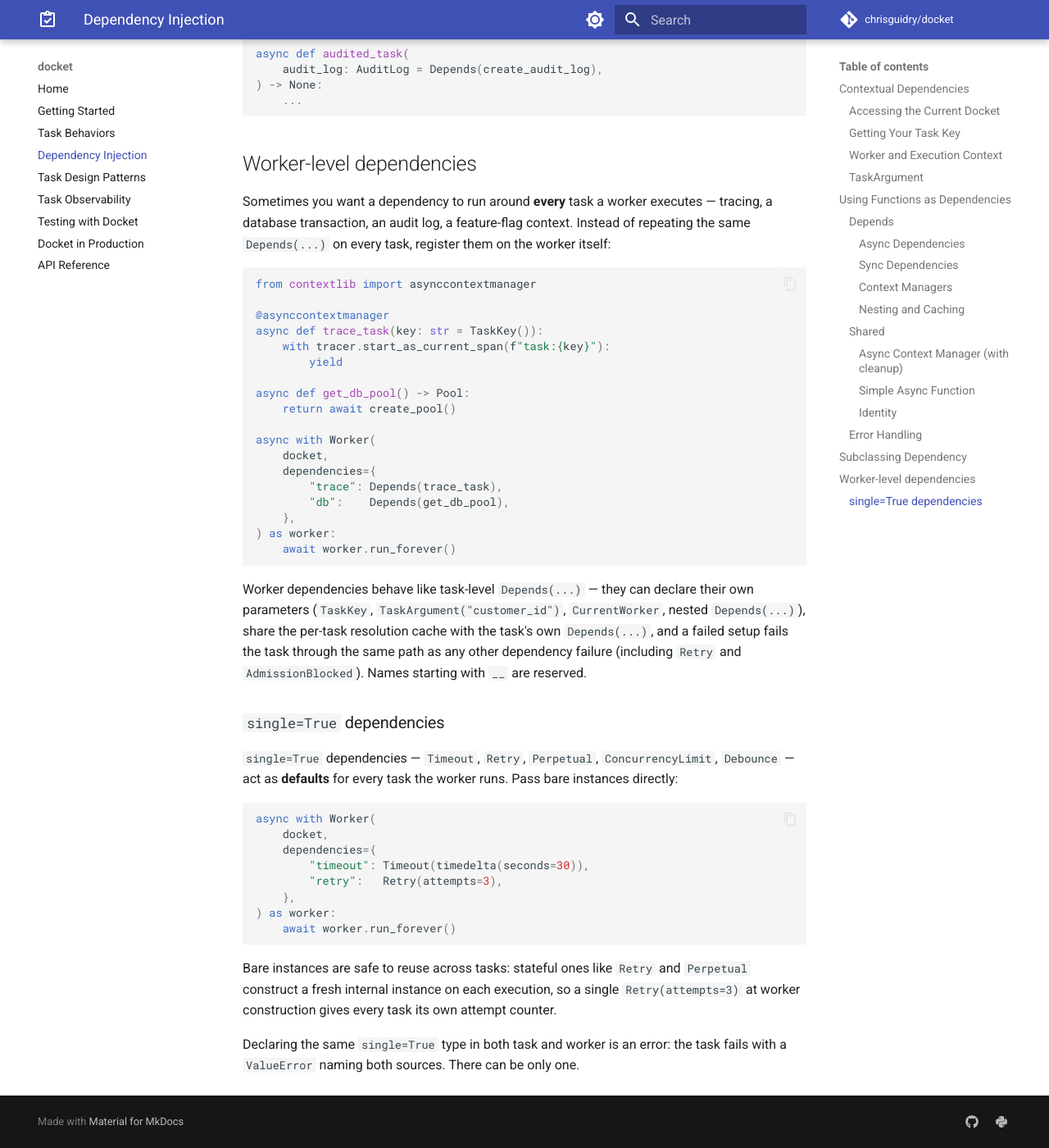
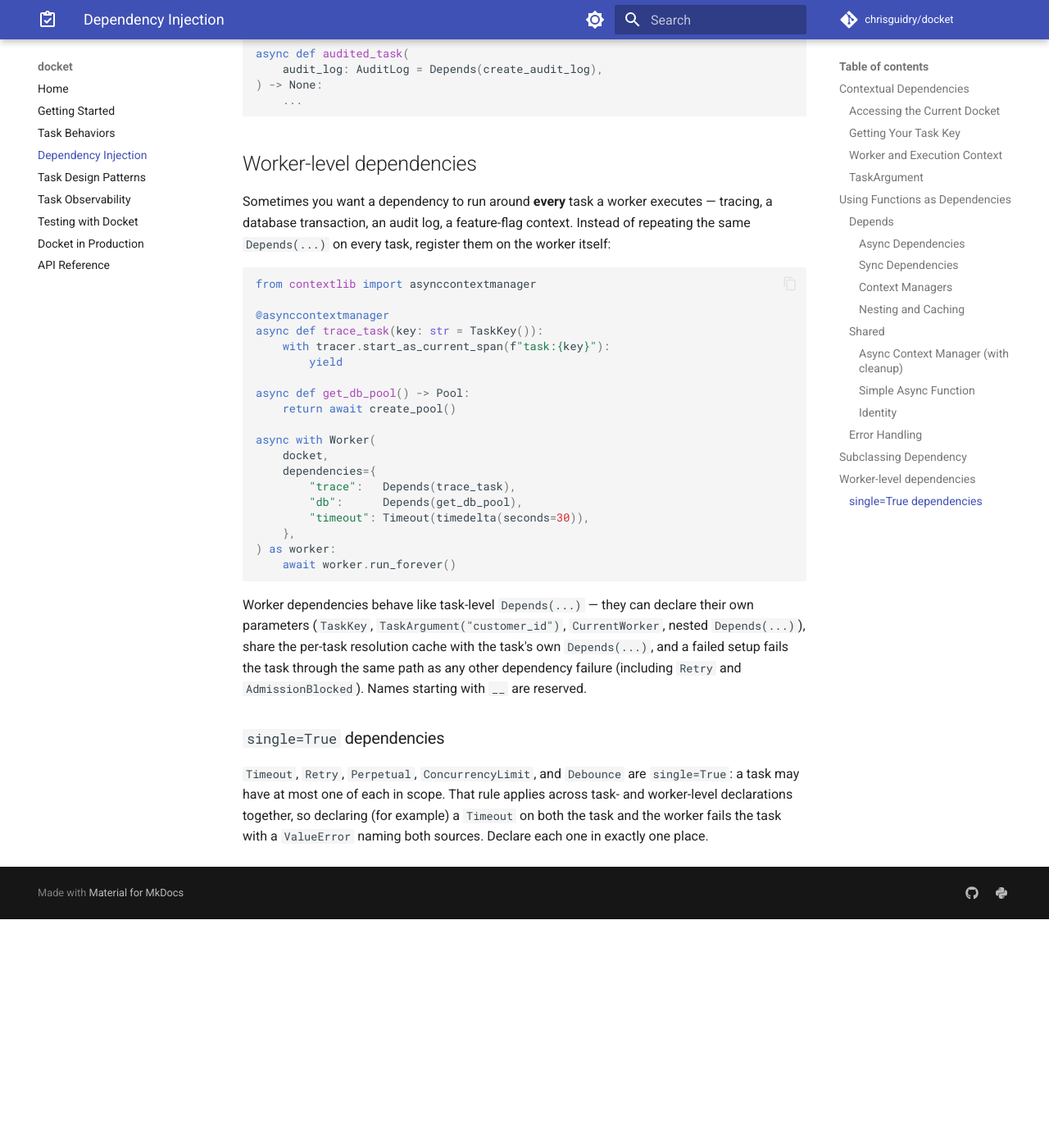
Before and after one commit to chrisguidry/docket, an MkDocs documentation site: the page built from docs/dependency-injection.md, in a window 1280 px wide and 1400 px high, scrolled down 8047 px. Shown: the whole window at 82% size. Built offline with MkDocs 1.6.1 and Material for MkDocs 9.7.7, drawn with Linux system fonts in a browser that asks for light colours; comment, search, counter and statistics services are not loaded; after the commit the page ends 9168 px from its top, so only the background shows below that.

Commit message:
Merge worker-dep doc sections with one combined example

````diff
--- a/docs/dependency-injection.md
+++ b/docs/dependency-injection.md
@@ -415,8 +415,9 @@ async def get_db_pool() -> Pool:
 async with Worker(
     docket,
     dependencies={
-        "trace": Depends(trace_task),
-        "db":    Depends(get_db_pool),
+        "trace":   Depends(trace_task),
+        "db":      Depends(get_db_pool),
+        "timeout": Timeout(timedelta(seconds=30)),
     },
 ) as worker:
     await worker.run_forever()
@@ -431,26 +432,9 @@ task through the same path as any other dependency failure (including
 
 ### `single=True` dependencies
 
-`single=True` dependencies — `Timeout`, `Retry`, `Perpetual`,
-`ConcurrencyLimit`, `Debounce` — act as **defaults** for every task the
-worker runs. Pass bare instances directly:
-
-```python
-async with Worker(
-    docket,
-    dependencies={
-        "timeout": Timeout(timedelta(seconds=30)),
-        "retry":   Retry(attempts=3),
-    },
-) as worker:
-    await worker.run_forever()
-```
-
-Bare instances are safe to reuse across tasks: stateful ones like `Retry`
-and `Perpetual` construct a fresh internal instance on each execution,
-so a single `Retry(attempts=3)` at worker construction gives every task
-its own attempt counter.
-
-Declaring the same `single=True` type in both task and worker is an
-error: the task fails with a `ValueError` naming both sources. There can
-be only one.
+`Timeout`, `Retry`, `Perpetual`, `ConcurrencyLimit`, and `Debounce` are
+`single=True`: a task may have at most one of each in scope. That rule
+applies across task- and worker-level declarations together, so
+declaring (for example) a `Timeout` on both the task and the worker
+fails the task with a `ValueError` naming both sources. Declare each
+one in exactly one place.
````
